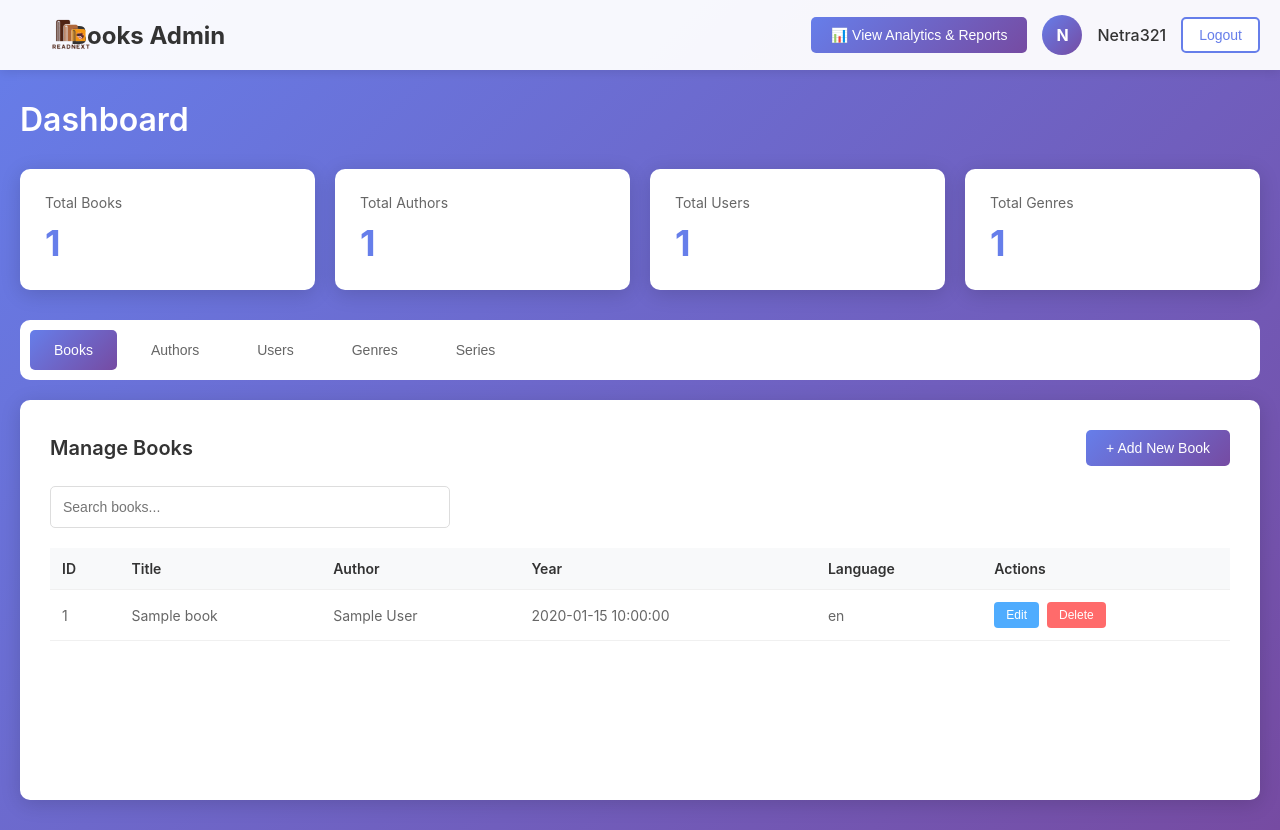
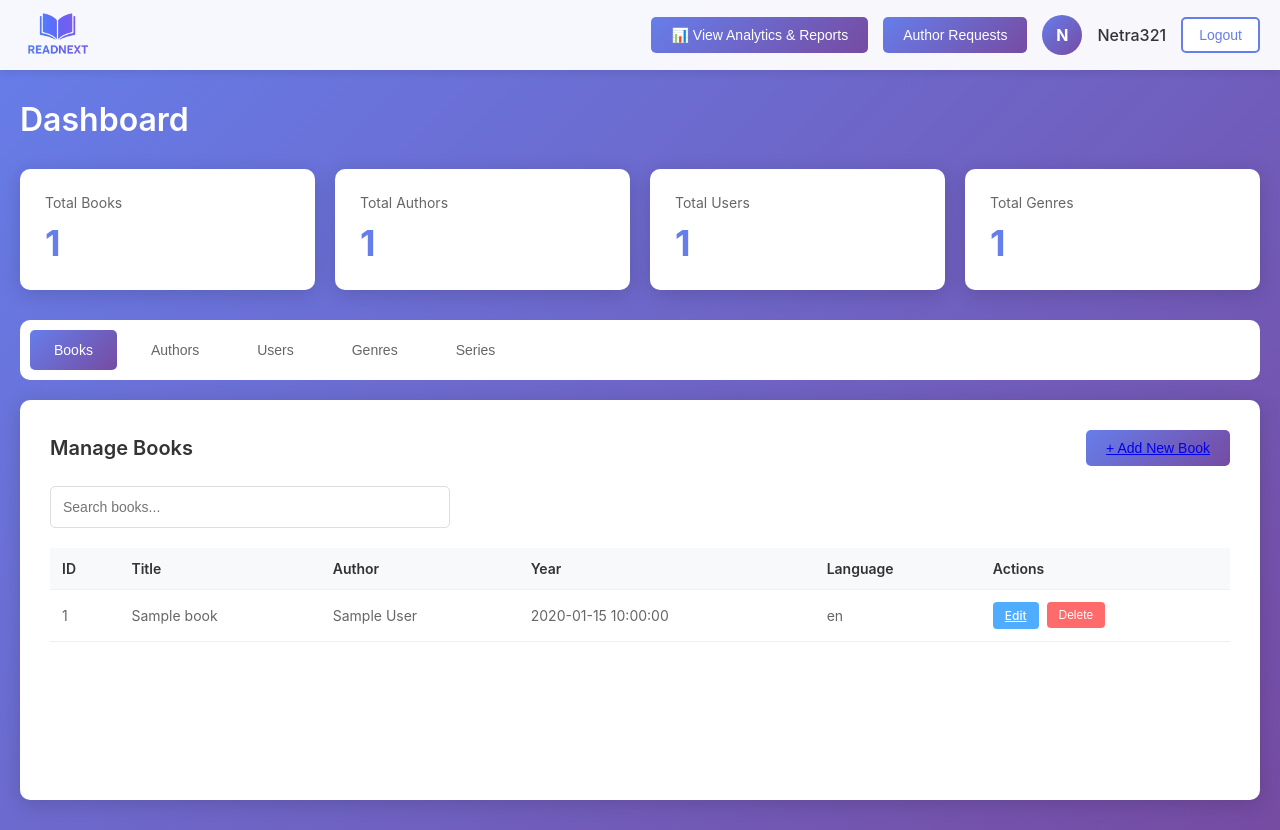
Before and after one commit to rmahale04/Book-Recommendation-System, a Flask app: template templates/admin_dashboard.html in a window 1280 px wide. Run offline with Flask 3, Linux system fonts and the light colour scheme; a user stored in the database is signed in; tables that the repository leaves empty hold one stand-in row (values such as "Sample post"); the template is opened without the code that fills it: most values are stand-ins (such as "Sample title", 1, 10 or a date in 2020).

Commit message:
Enhance admin dashboard with new features
Updated the admin dashboard HTML to include new buttons for author requests and improved navigation.

```diff
--- a/templates/admin_dashboard.html
+++ b/templates/admin_dashboard.html
@@ -10,7 +10,7 @@
     <!-- Header -->
     <div class="header">
         <div class="header-content">
-            <div class="logo"><img src="{{ url_for('static', filename='images/logo2.png') }}" alt="ReadNext" class="logo"> Books Admin</div>
+            <div class="logo"><img src="{{ url_for('static', filename='images/logo3.png') }}" alt="ReadNext" class="logo"></div>
             <!-- In the header section, add this near the stats grid or as a separate button -->
     <div class="section-header" style="margin-bottom: 20px;">
         <!-- <h2 class="section-title">Quick Actions</h2> -->
@@ -18,13 +18,20 @@
     </div>
             <div class="user-info">
                 <a href="{{ url_for('admin_analytics') }}" style="text-decoration: none;">
-            <button class="add-btn">📊 View Analytics & Reports</button>
-        </a>
+                    <button class="add-btn">📊 View Analytics & Reports</button>
+                </a>
+
+                <a href="{{ url_for('admin_author_requests') }}" style="text-decoration: none;">
+                    <button class="add-btn">Author Requests</button>
+                </a>
+
                 <div class="user-avatar">{{ session.username[0].upper() if session.username else 'A' }}</div>
-                <span style="color: #333; font-weight: 500;">{{ session.username }}</span>
-                <a href="{{ url_for('logout') }}"><button class="logout-btn">Logout</button></a>
+                    <span style="color: #333; font-weight: 500;">{{ session.username }}</span>
+                    <a href="{{ url_for('logout') }}">
+                        <button class="logout-btn">Logout</button>
+                    </a>
+                </div>
             </div>
-        </div>
     </div>
 
     <!-- Dashboard Container -->
@@ -66,7 +73,9 @@
             <div id="books-tab" class="tab-content active">
                 <div class="section-header">
                     <h2 class="section-title">Manage Books</h2>
-                    <button class="add-btn">+ Add New Book</button>
+                    <button class="add-btn">
+                       <a href="{{ url_for('admin_add_book') }}" class="btn btn-primary">+ Add New Book</a>
+                    </button>
                 </div>
                 <div class="search-bar">
                     <input type="text" class="search-input" placeholder="Search books...">
@@ -92,8 +101,19 @@
                             <td>{{ book.language or '—' }}</td>
                             <td>
                                 <div class="action-btns">
-                                    <button class="btn-edit">Edit</button>
-                                    <button class="btn-delete">Delete</button>
+                                    <!-- <a href="{{ url_for('edit_book', book_id=book.book_id) }}"
+                                        class="btn-edit">Edit</a> -->
+                                        <a href="{{ url_for('edit_book', book_id=book.book_id) }}"
+                                            class="btn-edit">
+                                            Edit
+                                            </a>
+                                    <form action="{{ url_for('delete_book', book_id=book.book_id) }}"
+                                        method="POST"
+                                        style="display:inline;"
+                                        onsubmit="return confirm('Are you sure you want to delete this book?');">
+                                        <button type="submit" class="btn-delete">Delete</button>
+                                    </form>
+
                                 </div>
                             </td>
                         </tr>
@@ -106,7 +126,11 @@
             <div id="authors-tab" class="tab-content">
                 <div class="section-header">
                     <h2 class="section-title">Manage Authors</h2>
-                    <button class="add-btn">+ Add New Author</button>
+                    <button class="add-btn">
+                   <a href="{{ url_for('admin_add_author') }}" class="btn btn-primary">
+                        + Add New Author
+                    </a>
+                    </button>
                 </div>
                 <div class="search-bar">
                     <input type="text" class="search-input" placeholder="Search author...">
@@ -130,8 +154,17 @@
                             <td>{{ author.date_of_death or '—' }}</td>
                             <td>
                                 <div class="action-btns">
-                                    <button class="btn-edit">Edit</button>
-                                    <button class="btn-delete">Delete</button>
+                                    <!-- <button class="btn-edit">Edit</button> -->
+                                    <!-- <button class="btn-delete">Delete</button> -->
+                                     <a href="{{ url_for('edit_author', author_id=author.author_id) }}"
+                                        class="btn-edit">Edit</a>
+
+                                    <form action="{{ url_for('delete_author', author_id=author.author_id) }}"
+                                            method="POST"
+                                            style="display:inline;"
+                                            onsubmit="return confirm('Are you sure you want to delete this author?');">
+                                            <button type="submit" class="btn-delete">Delete</button>
+                                        </form>
                                 </div>
                             </td>
                         </tr>
@@ -182,19 +215,40 @@
             <div id="genres-tab" class="tab-content">
                 <div class="section-header">
                     <h2 class="section-title">Manage Genres</h2>
+                    <button class="add-btn">
+                        <a href="{{ url_for('admin_add_genre') }}" class="btn btn-primary">
+                            + Add New Genres
+                        </a>
+
+                    </button>
                 </div>
                 <table class="data-table">
                     <thead>
                         <tr>
-                            <th>ID</th>
+                            <!-- <th>ID</th> -->
                             <th>Genre Name</th>
+                            <th>Actions</th>
                         </tr>
                     </thead>
                     <tbody>
                         {% for genre in genres %}
                         <tr>
-                            <td>{{ genre.genre_id }}</td>
+                            <!-- <td>{{ genre.genre_id }}</td> -->
                             <td>{{ genre.genre_name }}</td>
+                            <td>
+                                <div class="action-btns">
+                                 <a href="{{ url_for('edit_genre', genre_id=genre.genre_id) }}" class="btn btn-edit">
+                                    Edit
+                                </a>
+                                    <form action="{{ url_for('delete_genre', genre_id=genre.genre_id) }}"
+                                        method="POST"
+                                        style="display:inline;"
+                                        onsubmit="return confirm('Are you sure you want to delete this genre?');">
+                                        <button type="submit" class="btn-delete">Delete</button>
+                                    </form>
+
+                                </div>
+                            </td>
                         </tr>
                         {% endfor %}
                     </tbody>
@@ -205,6 +259,12 @@
             <div id="series-tab" class="tab-content">
                 <div class="section-header">
                     <h2 class="section-title">Manage Series</h2>
+                    <button class="add-btn">
+                        <a href="{{ url_for('admin_add_series') }}" class="btn btn-primary">
+                            + Add New Series
+                        </a>
+
+                    </button>
                 </div>
                 <div class="search-bar">
                     <input type="text" class="search-input" placeholder="Search series...">
@@ -215,16 +275,30 @@
                             <th>ID</th>
                             <th>Series Name</th>
                             <th>Description</th>
+                            <th>Actions</th>
                         </tr>
                     </thead>
                     <tbody>
-                        {% for s in series %}
+                       {% for s in series %}
                         <tr>
                             <td>{{ s.series_id }}</td>
                             <td>{{ s.name }}</td>
                             <td>{{ s.description or '—' }}</td>
+                            <td>
+                                <div class="action-btns">
+                                    <a href="{{ url_for('edit_series', series_id=s.series_id) }}"
+                                    class="btn btn-edit">Edit</a>
+
+                                    <a href="{{ url_for('delete_series', series_id=s.series_id) }}"
+                                    class="btn btn-delete"
+                                    onclick="return confirm('Are you sure you want to delete this series?')">
+                                    Delete
+                                    </a>
+                                </div>
+                            </td>
                         </tr>
                         {% endfor %}
+
                     </tbody>
                 </table>
             </div>
```
